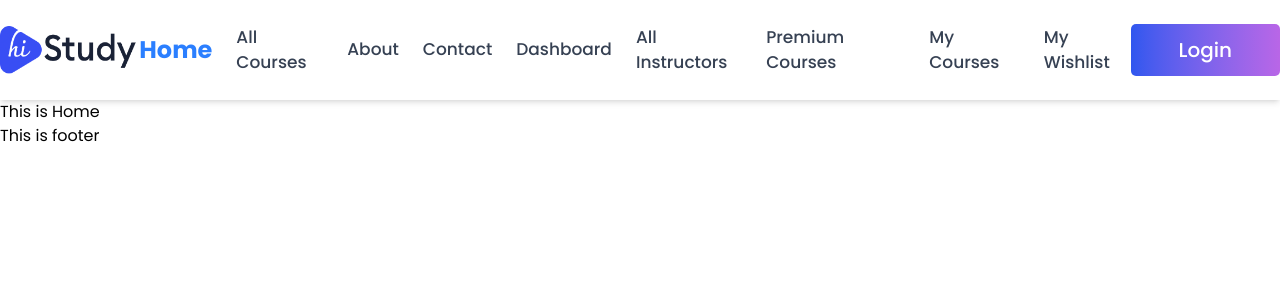
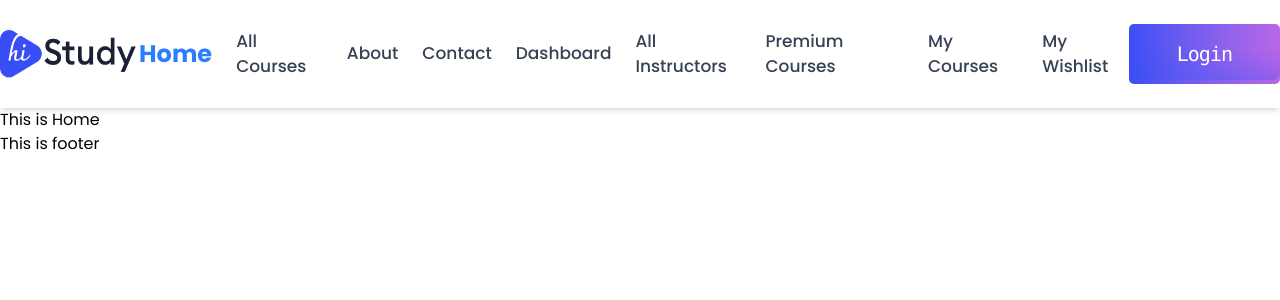
Before and after one commit to khalidhossain5000/hi-study-next-js-full-stack-project-web-app, a Next.js app: page / in a window 1280 px wide. Shown: the top 300 px of the page. Built offline with nearby package versions, Linux system fonts and the light colour scheme; a web font is replaced by a local one.

Commit message:
button global two type added

```diff
--- a/src/app/globals.css
+++ b/src/app/globals.css
@@ -15,7 +15,7 @@ body {
 
 :root {
   --background: #e5e5e5;
-  --primary: #192335;
+  --primary: #394ef4;
   --text-primary: #192335;
 }
 
--- a/src/components/ui/Shared/Button/Button.jsx
+++ b/src/components/ui/Shared/Button/Button.jsx
@@ -3,9 +3,11 @@ import React from "react";
 const Button = ({ children, className = "" }) => {
   return (
     <button
-      className={`rounded-[5px] font-medium text-white py-3 text-xl cursor-pointer px-12 bg-linear-to-r from-[#2f57ef] to-[#b966e7] ${className}`}
+      className={`relative inline-flex items-center justify-center px-12 py-4 overflow-hidden font-mono font-medium tracking-tighter text-white  group rounded-[5px] text-xl cursor-pointer  bg-linear-to-r from-[#394ef4] to-[#b966e7] ${className}`}
     >
-      {children}
+      <span className="absolute w-0 h-0 transition-all duration-500 ease-out bg-[#a818f6] rounded-full group-hover:w-56 group-hover:h-56"></span>
+      <span className="absolute inset-0 w-full h-full -mt-1 rounded-lg opacity-30 bg-linear-to-b from-transparent via-transparent to-[#394ef4]"></span>
+      <span className="relative">{children}</span>
     </button>
   );
 };
--- /dev/null
+++ b/src/components/ui/Shared/Button/ButtonIcon.jsx
@@ -0,0 +1,28 @@
+import React from "react";
+
+const ButtonIcon = ({ children = "Button with hover icon" }) => {
+  return (
+    <button className="relative inline-flex items-center px-12 py-3 overflow-hidden text-lg font-medium text-indigo-600 border-2 border-indigo-600 rounded-full hover:text-white group hover:bg-gray-50">
+      <span className="absolute left-0 block w-full h-0 transition-all bg-indigo-600 opacity-100 group-hover:h-full top-1/2 group-hover:top-0 duration-400 ease"></span>
+      <span className="absolute right-0 flex items-center justify-start w-10 h-10 duration-300 transform translate-x-full group-hover:translate-x-0 ease">
+        <svg
+          className="w-5 h-5"
+          fill="none"
+          stroke="currentColor"
+          viewBox="0 0 24 24"
+          xmlns="http://www.w3.org/2000/svg"
+        >
+          <path
+            stroke-linecap="round"
+            stroke-linejoin="round"
+            stroke-width="2"
+            d="M14 5l7 7m0 0l-7 7m7-7H3"
+          ></path>
+        </svg>
+      </span>
+      <span className="relative">{children}</span>
+    </button>
+  );
+};
+
+export default ButtonIcon;
```
